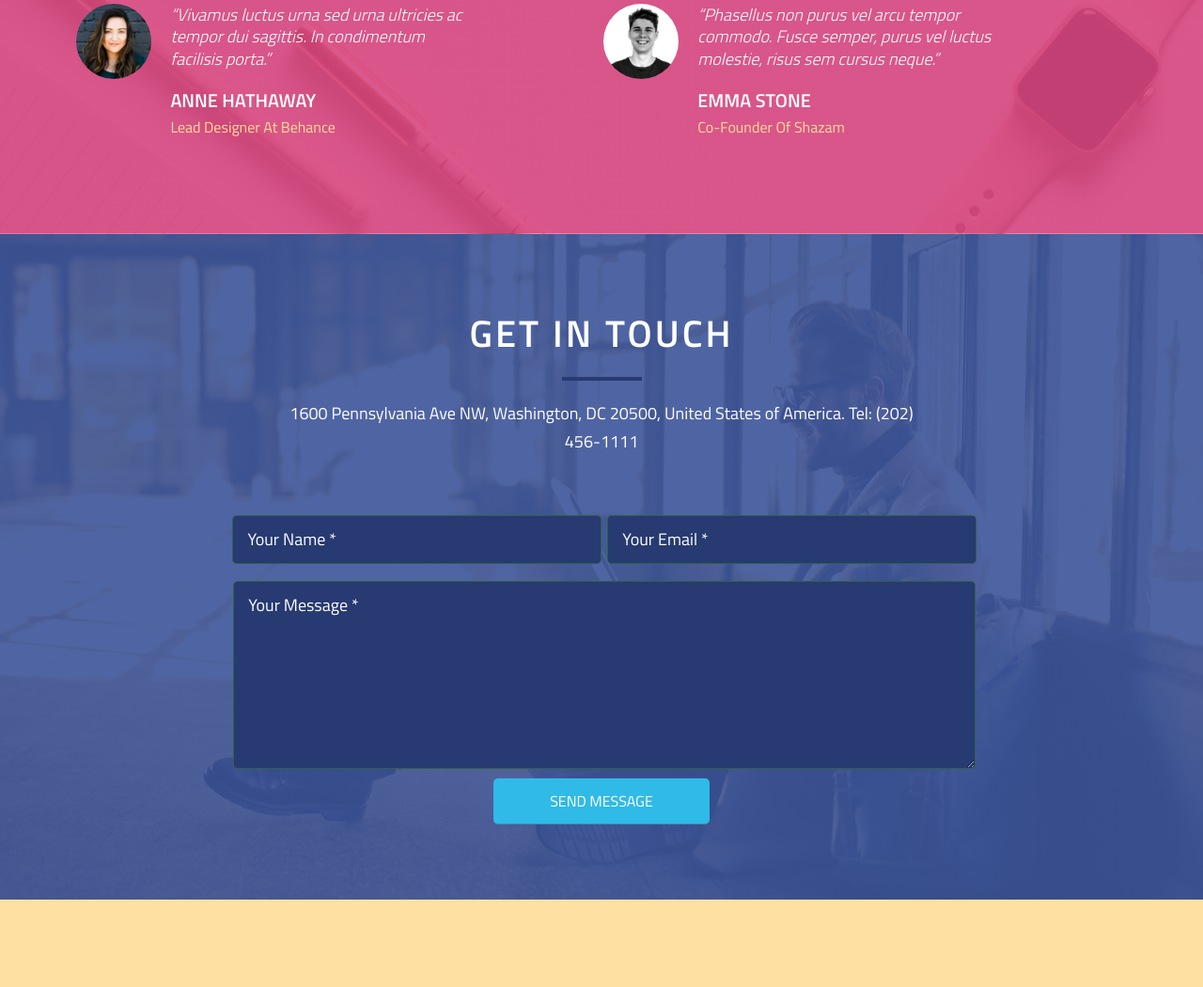
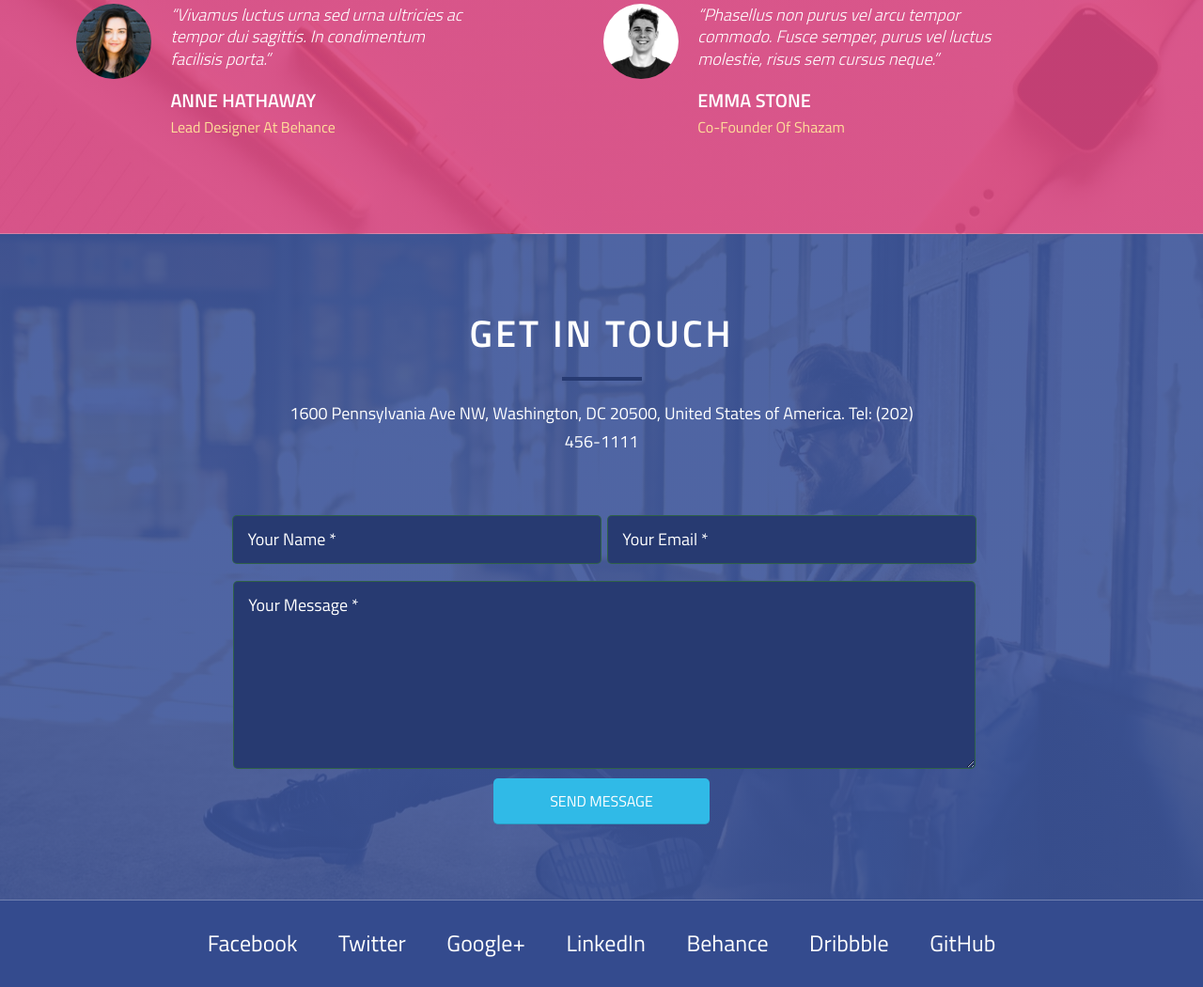
Before and after one commit to bpinazmul18/CUDA, a PHP site: page / in a window 1280 px wide. Shown: the part 4566-5616 px from the top of the page at 94% size. Before the commit the page ends 5523 px from the top, so only its background shows below. Run offline with PHP 8.4, Linux system fonts and the light colour scheme; some libraries are stand-ins or nearby versions.

Commit message:
add footer-section

```diff
--- a/index.html
+++ b/index.html
@@ -293,7 +293,7 @@
             <p class="little-description">1600 Pennsylvania Ave NW, Washington, DC 20500, United States of America. Tel: (202) 456-1111 </p>
         </div>
         <div class="row">
-            <form action="#" method="POST">
+            <form action="https://formspree.io/bpinazmul18@gmail.com" method="POST">
                 <div class="row">
                     <div class="col span_1_of_2">
                         <input type="text" name="Name" placeholder="Your Name *" required>
@@ -314,6 +314,25 @@
 
     <!-- END CONTACT SECTION -->
 
+    <!-- START FOOTER SECTION -->
+
+    <footer class="footer-section">
+        <div class="row">
+            <ul>
+                <li><a href="#">Facebook</a></li>
+                <li><a href="#">Twitter</a></li>
+                <li><a href="#">Google+</a></li>
+                <li><a href="#">LinkedIn</a></li>
+                <li><a href="#">Behance</a></li>
+                <li><a href="#">Dribbble</a></li>
+                <li><a href="#">GitHub</a></li>
+            </ul>
+        </div>
+    </footer>
+
+
+    <!-- END FOOTER SECTION -->
+
     <!--JS SCRIPT-->
     <script src="https://ajax.googleapis.com/ajax/libs/jquery/3.5.1/jquery.min.js"></script>
 
--- a/resoursces/css/style.css
+++ b/resoursces/css/style.css
@@ -452,7 +452,8 @@ svg.ui-ux circle{
     text-align: center;
     background-repeat: no-repeat;
     background-size: cover;
-    background-position: center center;
+    background-position: center 20%;
+    background-attachment: fixed;
 }
 
 .contact-section h2::after{
@@ -506,3 +507,30 @@ svg.ui-ux circle{
 .btn-submit:hover{
     cursor: pointer;
 }
+
+/* ============================================== */
+/***** FOOTER SECTION *****/
+/* ============================================== */
+
+.footer-section{
+    background: #344b8e;
+    padding: 3rem;
+    text-align: center;
+    border-top: .1rem solid rgba(255, 255, 255, .3);
+}
+
+.footer-section li{
+    display: inline-block;
+    margin: 0 2rem;
+}
+
+.footer-section li a{
+    color: #fff;
+    text-decoration: none;
+    text-transform: capitalize;
+    font-size: 2.4rem;
+}
+
+.footer-section li a:hover{
+    color: #30bae7;
+}
```
